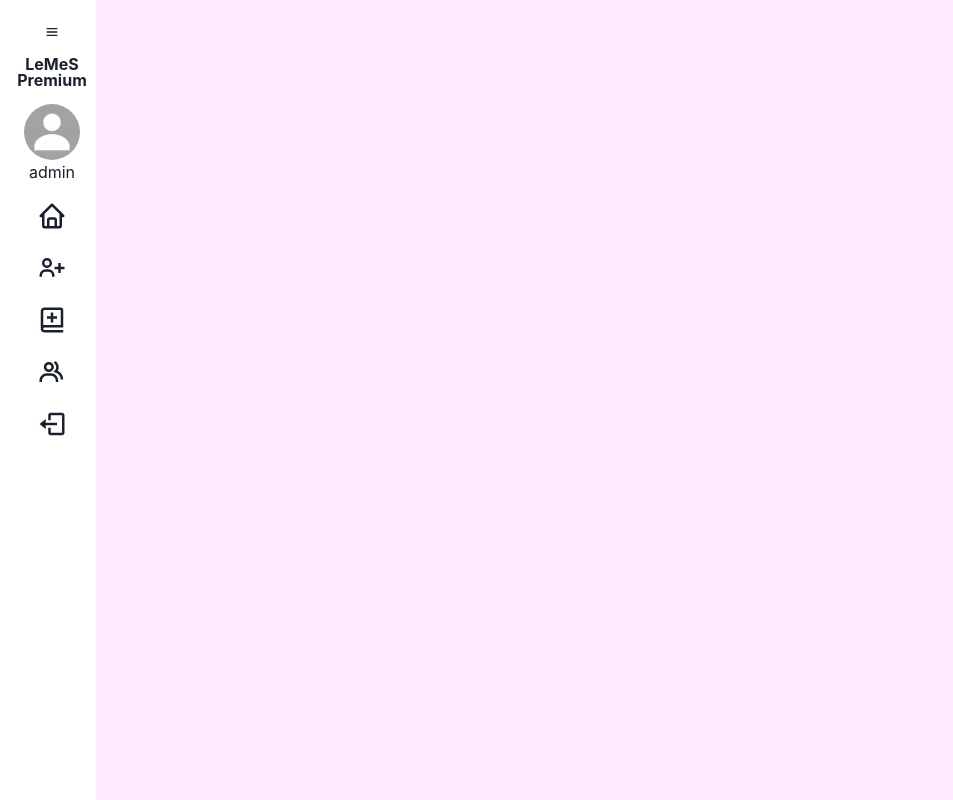
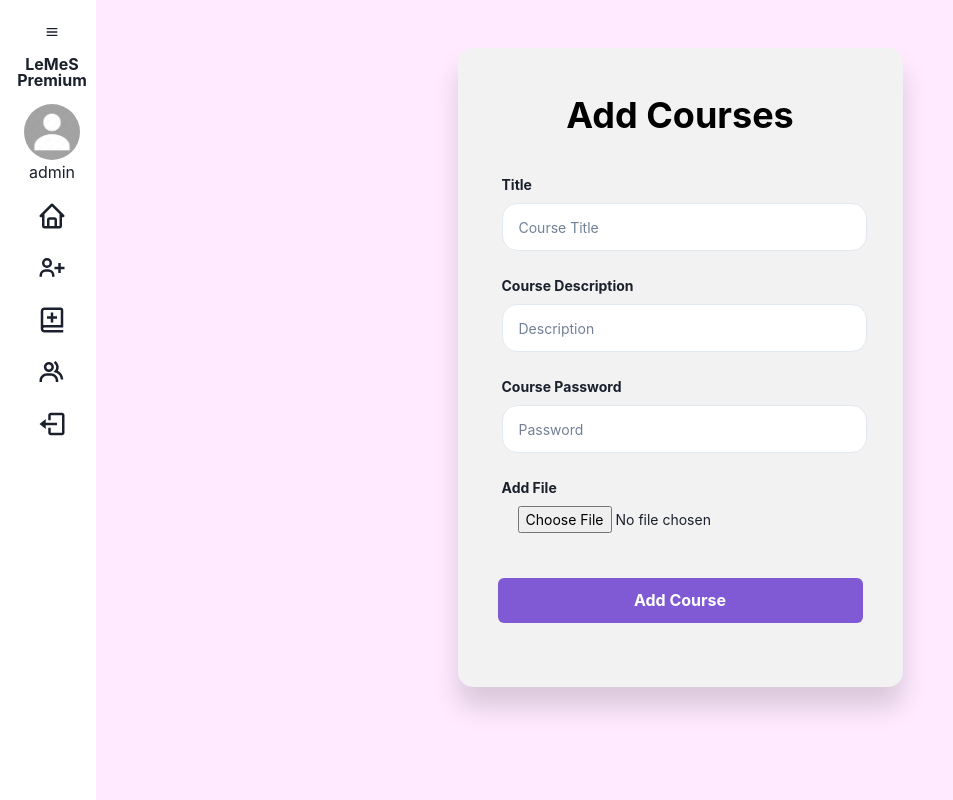
Before and after one commit to nathaniacalista01/LeMeS-WBD-React, a React (Create React App) app: page /add-courses in a window 1280 px wide. Shown: the whole page, without its empty margins (0-953 px from the left). Built offline with nearby package versions, Linux system fonts and the light colour scheme.

Commit message:
feat: pop up & form add course

```diff
--- a/src/App.tsx
+++ b/src/App.tsx
@@ -11,6 +11,7 @@ import Request from "./pages/admin/Request";
 import Profile from "./pages/Profile";
 import Materials from "./pages/Materials";
 import Navbar from "./components/navbar/Navbar";
+import FormAddCourse from "./pages/admin/FormAddCourse";
 function App() {
   return (
     <Container
@@ -32,6 +33,7 @@ function App() {
         <Route path="/premium-courses" element={<Courses />} />
         <Route path="/premium-users" element={<Users />} />
         <Route path="/materials" element={<Materials />} />
+        <Route path="/add-courses" element={<FormAddCourse />} />
       </Routes>
     </Container>
   );
--- /dev/null
+++ b/src/pages/admin/FormAddCourse.tsx
@@ -0,0 +1,134 @@
+import React from "react";
+import {
+    Button,
+    Container,
+    Flex,
+    FormControl,
+    FormLabel,
+    Input,
+    Text,
+    AlertDialog,
+    AlertDialogBody,
+    AlertDialogFooter,
+    AlertDialogHeader,
+    AlertDialogContent,
+    AlertDialogOverlay,
+    AlertDialogCloseButton,
+    useDisclosure,
+} from "@chakra-ui/react";
+
+function FormAddCourse() {
+    const { isOpen, onOpen, onClose } = useDisclosure();
+    const cancelRef = React.useRef<HTMLButtonElement | null>(null);
+
+    return (
+        <Container display={"flex"} flexDir={"column"}>
+            <Flex
+                direction='column'
+                alignSelf='center'
+                justifySelf='center'
+                mt="3rem"
+                overflow='hidden'>
+                <Flex alignItems='center' justifyContent='center' mb='60px'>
+                    <Flex
+                        direction='column'
+                        w='445px'
+                        background='transparent'
+                        borderRadius='15px'
+                        p='40px'
+                        mx={{ base: "100px" }}
+                        bg={"#f2f2f2"}
+                        boxShadow='0 20px 27px 0 rgb(0 0 0 / 15%)'>
+                        <Text fontSize='4xl' color='black' fontWeight='bold' mb="8">
+                            Add Courses
+                        </Text>
+                        <FormControl>
+                            <FormLabel ms='4px' fontSize='sm' fontWeight='bold'>
+                                Title
+                            </FormLabel>
+                            <Input
+                                bg="white"
+                                fontSize='sm'
+                                ms='4px'
+                                borderRadius='15px'
+                                type='text'
+                                placeholder='Course Title'
+                                mb='24px'
+                                size='lg'
+                            />
+                            <FormLabel ms='4px' fontSize='sm' fontWeight='bold'>
+                                Course Description
+                            </FormLabel>
+                            <Input
+                                bg="white"
+                                fontSize='sm'
+                                ms='4px'
+                                borderRadius='15px'
+                                type='text'
+                                placeholder='Description'
+                                mb='24px'
+                                size='lg'
+                            />
+                            <FormLabel ms='4px' fontSize='sm' fontWeight='bold'>
+                                Course Password
+                            </FormLabel>
+                            <Input
+                                bg="white"
+                                fontSize='sm'
+                                ms='4px'
+                                borderRadius='15px'
+                                type='text'
+                                placeholder='Password'
+                                mb='24px'
+                                size='lg'
+                            />
+                            {/* <FormLabel ms='4px' fontSize='sm' fontWeight='bold'>
+                                Password
+                            </FormLabel>
+                            <Input
+                                fontSize='sm'
+                                ms='4px'
+                                borderRadius='15px'
+                                type='password'
+                                placeholder='Optional'
+                                mb='24px'
+                                size='lg'
+                            /> */}
+                            <FormLabel ms='4px' fontSize='sm' fontWeight='bold'>
+                                Add File
+                            </FormLabel>
+                            <Input
+                                fontSize='sm'
+                                ms='4px'
+                                border='none'
+                                type='file'
+                                accept="image/*"
+                                placeholder='add file'
+                                mb='24px'
+                                size='lg'
+                            />
+                            <Button
+                                type='submit'
+                                bg='purple.500'
+                                fontSize='16 px'
+                                color='white'
+                                fontWeight='bold'
+                                w='100%'
+                                h='45'
+                                mb='24px'
+                                _hover={{
+                                    bg: "purple.200"
+                                }}
+                                _active={{
+                                    bg: "purple.300"
+                                }}
+                                onClick={onOpen}>Add Course</Button>
+                        </FormControl>
+                    </Flex>
+                </Flex>
+            </Flex>
+        </Container >
+    );
+}
+
+export default FormAddCourse;
```
